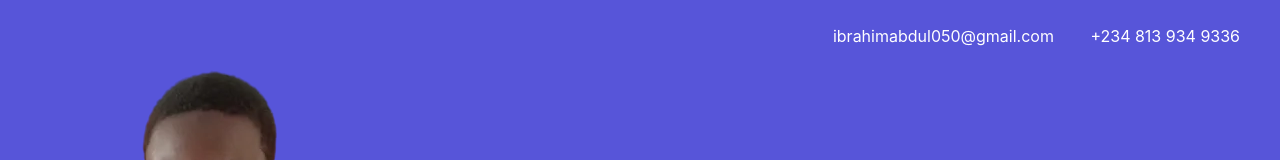
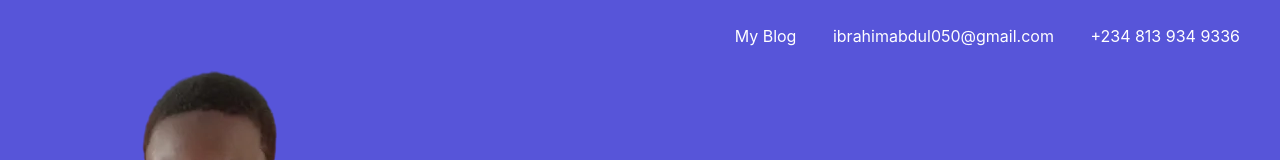
Before and after one commit to Aybee5/portfolio, a Nuxt app: page / in a window 1280 px wide. Shown: the top 160 px of the page. Built offline with nearby package versions, Linux system fonts and the light colour scheme.

Commit message:
Adds blog link

```diff
--- a/components/Hero.vue
+++ b/components/Hero.vue
@@ -16,6 +16,9 @@
         Hire Me
       </a>
       <div class="lnks">
+        <a href="https://blog.aybee.codes" class="text-light" rel="noopener">
+          My Blog
+        </a>
         <a href="mailto:ibrahimabdul050@gmail.com" class="text-light" rel="noopener">
           ibrahimabdul050@gmail.com
         </a>
```
